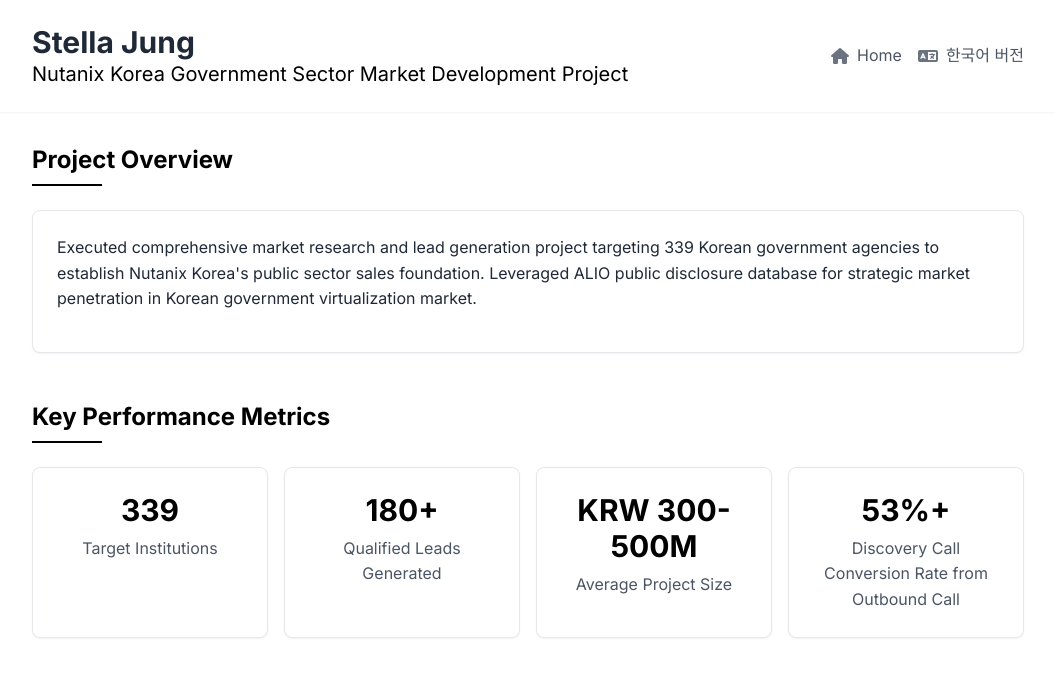
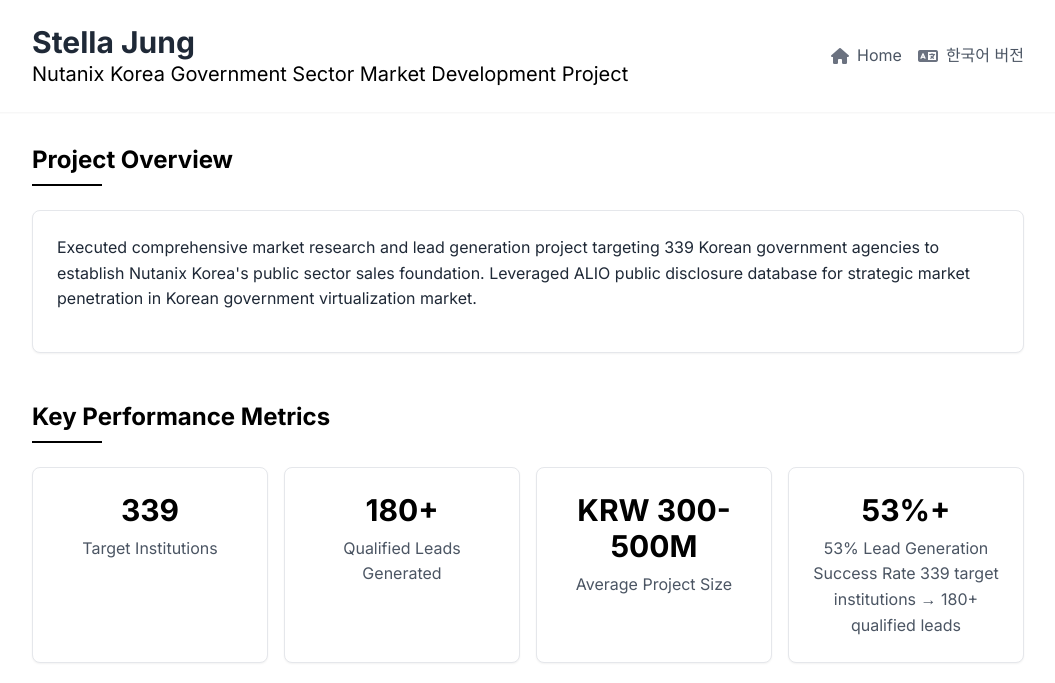
Before and after one commit to Stella-myweb/kr_st, a plain HTML site: page nutanix-project-en.html in a window 1280 px wide. Shown: the top 683 px of the page, without its empty margins (112-1167 px from the left). Drawn offline with nearby package versions, Linux system fonts and the light colour scheme.

Commit message:
Update nutanix-project-en.html

```diff
--- a/nutanix-project-en.html
+++ b/nutanix-project-en.html
@@ -92,7 +92,8 @@
                 </div>
                 <div class="bg-white p-6 rounded-lg shadow-sm border border-gray-200 text-center">
                     <div class="text-3xl font-bold text-black mb-2">53%+</div>
-                    <div class="text-gray-600">Discovery Call Conversion Rate from Outbound Call</div>
+                    <div class="text-gray-600">53% Lead Generation Success Rate
+339 target institutions → 180+ qualified leads</div>
                 </div>
             </div>
         </section>
```
